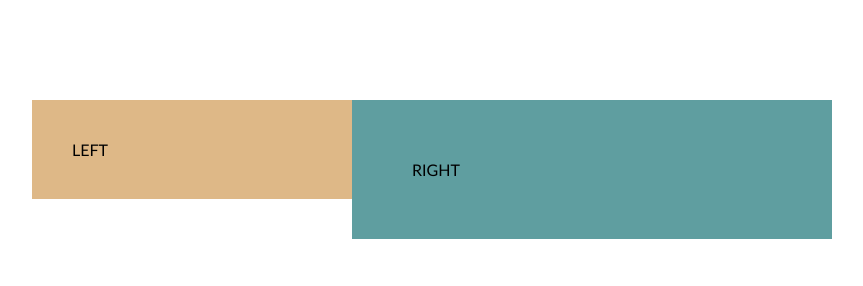
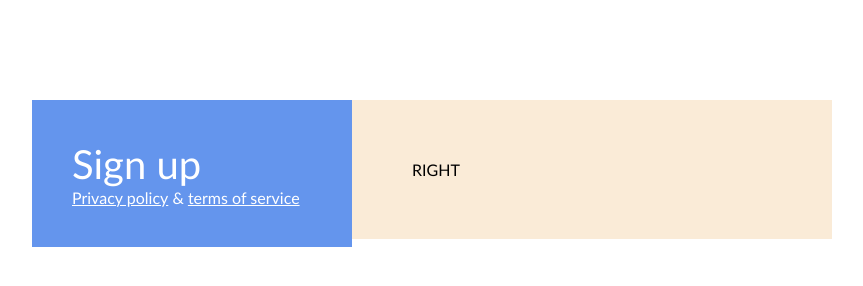
Before and after one commit to AlmiraJasin/5-projektas-Sign-up-page, a website: page index.html in a window 1280 px wide. Shown: the whole page, without its empty margins (208-1071 px from the left). Drawn offline with Linux system fonts and the light colour scheme.

Commit message:
Replaced placeholder with left column

```diff
--- a/css/main.css
+++ b/css/main.css
@@ -8,20 +8,34 @@ body * {
 body{
     font-family: 'Gill Sans', 'Gill Sans MT', Calibri, 'Trebuchet MS', sans-serif;
 }
-.container{
+.container {
     width: 800px;
     margin-top: 100px;
     margin-left: calc(50% - 400px);
 }
-.left-column{
+.left-column {
     width: 40%;
     float: left;
     padding: 40px;
-    background-color: burlywood;
+    background-color: cornflowerblue;
+    color: white;
 }
-.right-column{
+.main-title {
+    width: 100%;
+    color: white;
+    font-size: 40px;
+    font-weight: normal;
+}
+.bottom-links {
+
+}
+.bottom-links > .link{
+    color: white;
+}
+
+.right-column {
     width: 60%;
     float: right;
     padding: 60px;
-    background-color: cadetblue
+    background-color: antiquewhite;
 }
--- a/index.html
+++ b/index.html
@@ -10,7 +10,12 @@
 <body>
     <div class="container">
         <div class="left-column">
-            LEFT
+            <h1 class="main-title">Sign up</h1>
+            <footer class="bottom-links">
+                <a href="#" class="link">Privacy policy</a>
+                &
+                <a href="#" class="link">terms of service</a>
+            </footer>
         </div>
         <div class="right-column">
             RIGHT
```
